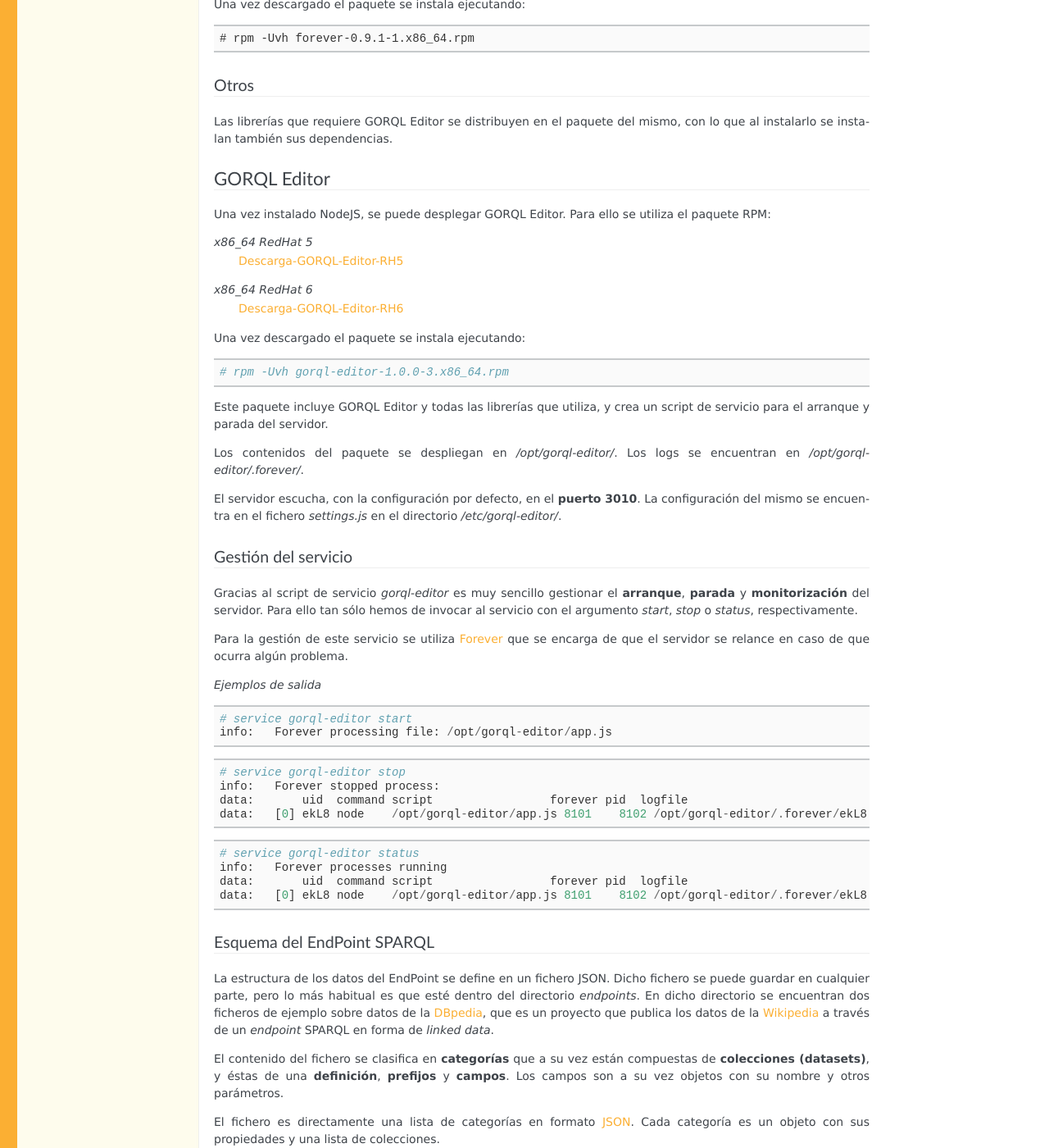
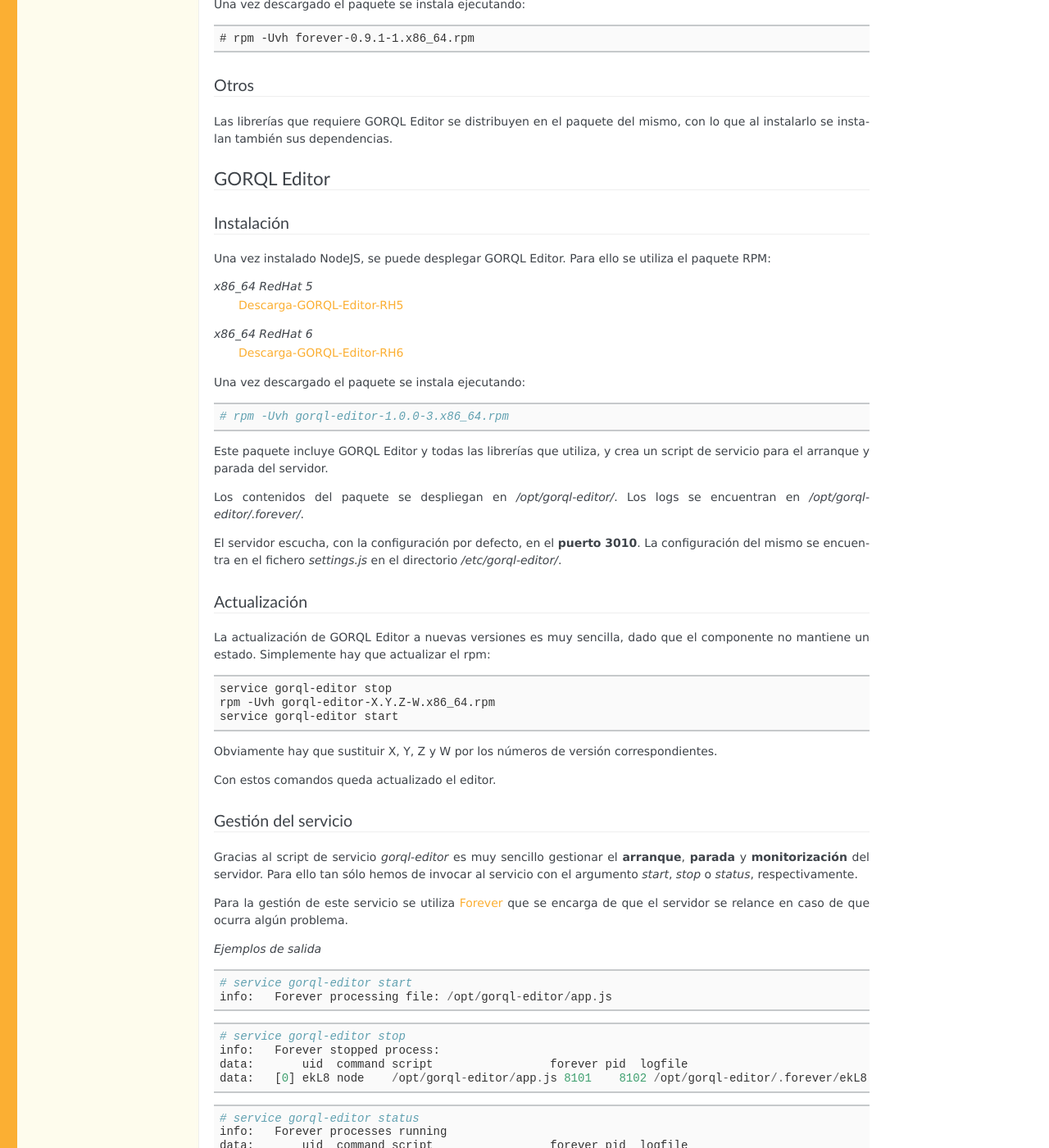
Before and after one commit to Yaco-Sistemas/gorql-editor, a Sphinx documentation site: the page built from docs/source/deployment.rst, in a window 1280 px wide and 1400 px high, scrolled down 893 px. Shown: the whole window at 82% size. Built offline with Sphinx 7.4.7, drawn with Linux system fonts in a browser that asks for light colours; some of the changed text lies outside the part shown.

Commit message:
Apartado de actualización en la documentación

```diff
--- a/docs/source/deployment.rst
+++ b/docs/source/deployment.rst
@@ -74,6 +74,9 @@
 GORQL Editor
 ============
 
+Instalación
+-----------
+
 Una vez instalado NodeJS, se puede desplegar GORQL Editor. Para ello se utiliza el
 paquete RPM:
 
@@ -102,6 +105,23 @@
 El servidor escucha, con la configuración por defecto, en el **puerto 3010**.
 La configuración del mismo se encuentra en el fichero `settings.js` en el
 directorio `/etc/gorql-editor/`.
+
+Actualización
+-------------
+
+La actualización de GORQL Editor a nuevas versiones es muy sencilla, dado que
+el componente no mantiene un estado. Simplemente hay que actualizar el rpm:
+
+.. code-block:: none
+
+ service gorql-editor stop
+ rpm -Uvh gorql-editor-X.Y.Z-W.x86_64.rpm
+ service gorql-editor start
+
+Obviamente hay que sustituir X, Y, Z y W por los números de versión
+correspondientes.
+
+Con estos comandos queda actualizado el editor.
 
 Gestión del servicio
 --------------------
```
